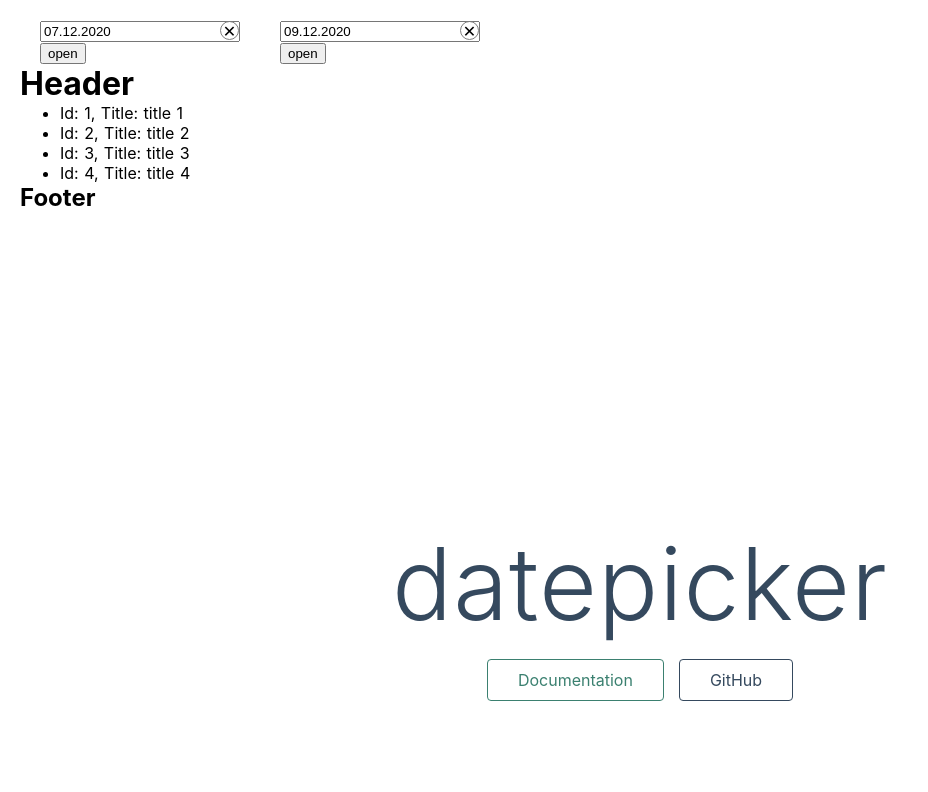
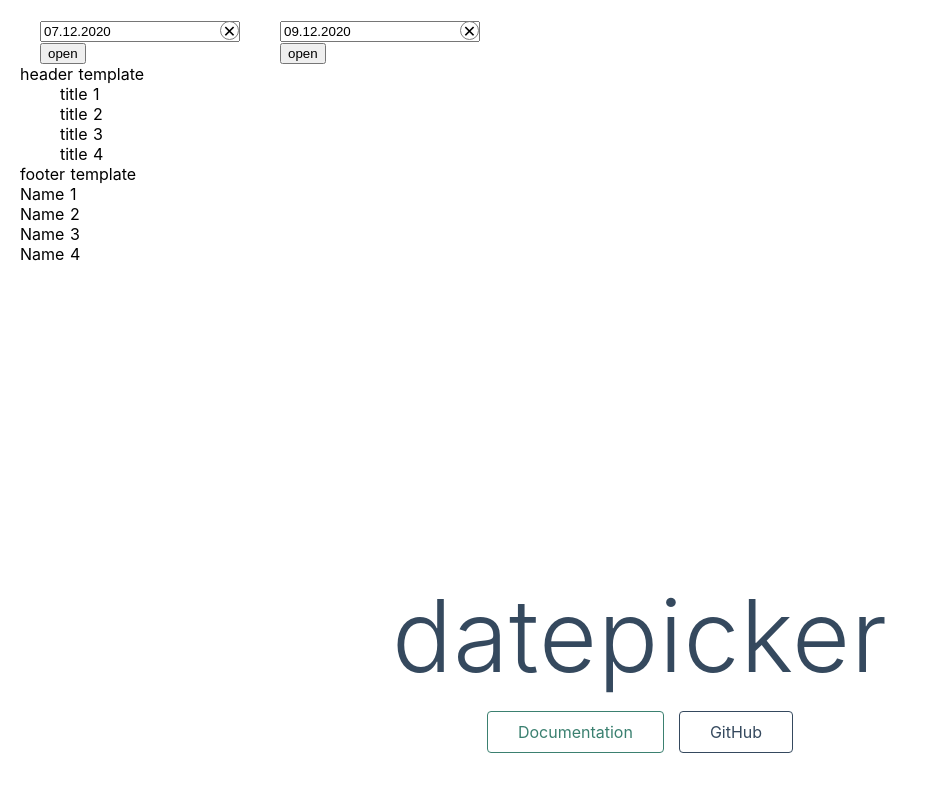
Before and after one commit to crunchmaxim/datepicker, a Nuxt app: page / in a window 1280 px wide. Shown: the top 792 px of the page, without its empty margins (0-928 px from the left). Built offline with nearby package versions, Linux system fonts and the light colour scheme; what vue-inputmask would draw is missing.

Commit message:
Item list

```diff
--- a/components/ItemsList.vue
+++ b/components/ItemsList.vue
@@ -3,6 +3,12 @@ export default {
   name: "ItemsList",
   props: {
     collection: {
+      type: Array,
+      default() {
+        return [];
+      },
+    },
+    testCollection: {
       type: Array,
       default() {
         return [];
@@ -23,16 +29,35 @@ export default {
   },
 
   render: function(h) {
-      return h('div', [
+      return h('div', { class: 'il'}, [
           // Footer
-          h('h1', 'Header'),
+          this.$slots.header && h('div', this.$slots.header),
 
           // Content
-          h(this.tag, [...this.collection.map(item => {
-            return h(this.itemTag, `Id: ${item.id}, Title: ${item.title}`)
-        })]),
+          h(this.tag, this.collection.map((item, index) => {
+            return h(this.itemTag, {
+                class: 'il__item'
+            },
+            [
+                h('div', { class: 'il__item__content' },
+                    [
+                        this.$scopedSlots.item ? this.$scopedSlots.item({ model: item, index }) : item
+                    ]
+                ),
+                this.$scopedSlots.tools && h('div', { class: 'il__item__tools' }, [
+                    this.$scopedSlots.tools({ model: item, index })
+                ])
+            ]
+            )
+                })
+            ),
 
-          h('h2', 'Footer')
+          // Footer
+          this.$slots.footer && h('div', this.$slots.footer),
+
+          ...this.testCollection.map(testItem => {
+              return h('div', this.$scopedSlots.testItem({testItem}))
+          })
       ])
   }
 
@@ -48,4 +73,17 @@ export default {
 };
 </script>
 
-<style lang="stylus"></style>
+<style lang="stylus">
+    .il
+        display flex
+        flex-flow column wrap
+        &__item
+          display flex
+          flex-flow row nowrap
+          max-width 100%
+          &__content
+            flex 1 1
+          &__tools
+            justify-self flex-end
+
+</style>
--- a/layouts/default.vue
+++ b/layouts/default.vue
@@ -3,7 +3,11 @@
   .picker-wrapper
     date-picker(v-model="date", :disableDays="disableDaysStart" :style="stylePrimary" :inFormat="inFormat1" :outFormat="outFormat")
     date-picker(v-model="date2", :disableDays="disableDaysEnd" :style="styleSecondary" :inFormat="inFormat2" :outFormat="outFormat")
-  items-list(:collection="collection" tag="ul" item-tag="li")
+  items-list(:collection="collection" tag="ul" item-tag="li" :testCollection="testCollection")
+    template(v-slot:header) header template
+    template(v-slot:footer) footer template
+    template(#item="{ model, index }") {{model.title}}
+    template(#testItem="{testItem}") {{testItem.name}}
 
   Nuxt
 </template>
@@ -19,7 +23,8 @@ export default {
   },
   data() {
     return {
-      collection: [{id: 1, title: "title 1", }, {id: 2, title: "title 2", }, {id: 3, title: "title 3", }, {id: 4, title: "title 4", }],
+      collection: [{id: 1, title: "title 1", }, {id: 2, title: "title 2", }, {id: 3, title: "title 3", }, {id: 4, title: "title 4" }],
+      testCollection: [{id: 1, name: "Name 1"}, {id: 2, name: "Name 2"}, {id: 3, name: "Name 3"}, {id: 4, name: "Name 4"},],
       date: "2020-12-07",
       date2: Date.now(),
       inFormat1: "yyyy-MM-dd",
```
